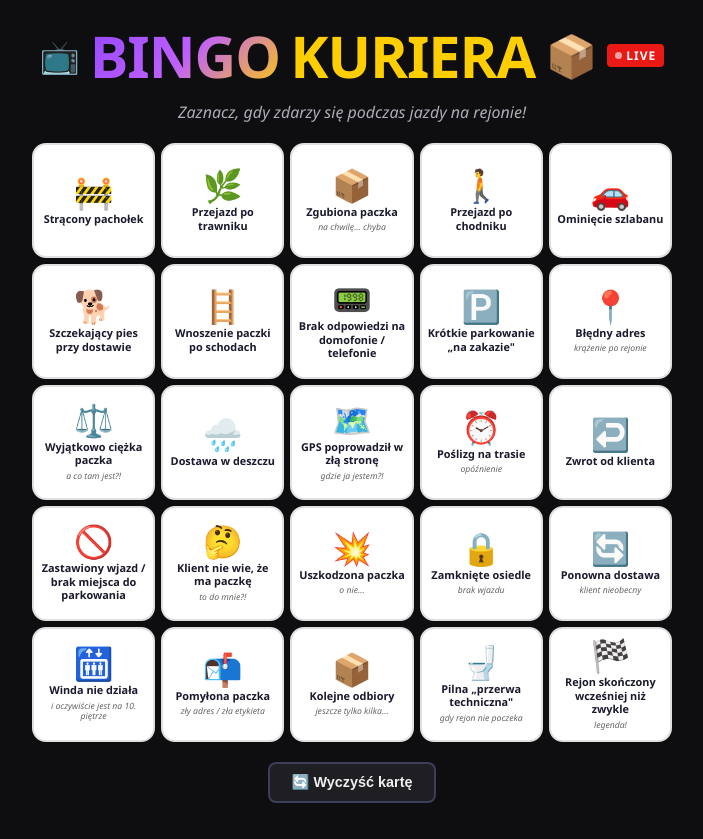
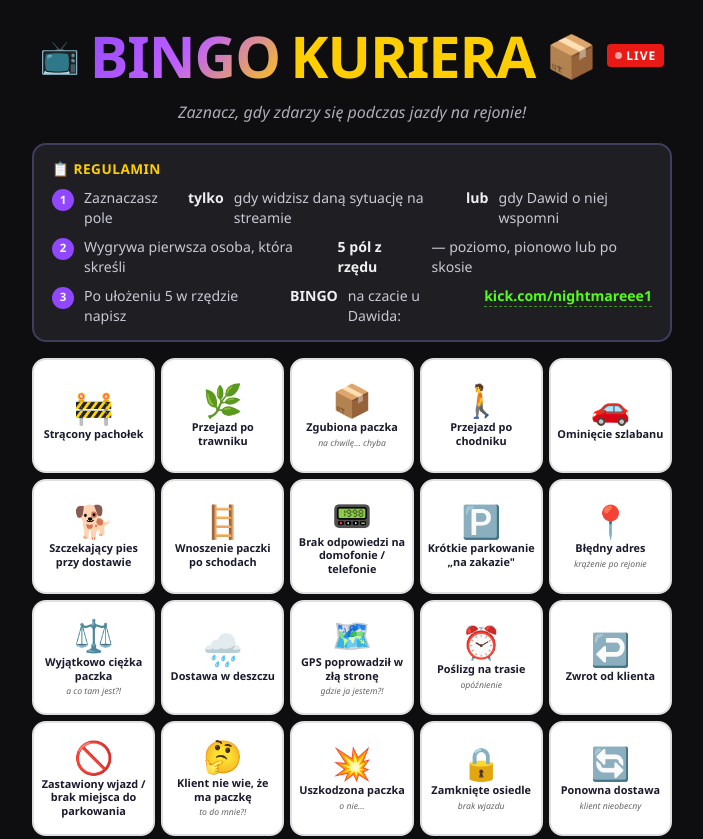
Before and after one commit to eydrianJS/bingo, a plain HTML site: page index.html in a window 1280 px wide. Shown: the top 839 px of the page, without its empty margins (288-991 px from the left). Drawn offline with nearby package versions, Linux system fonts and the light colour scheme.

Commit message:
feat: add rules panel + Kick chat reminder in win modal
Co-authored-by: Cursor <cursoragent@cursor.com>

```diff
--- a/index.html
+++ b/index.html
@@ -289,6 +289,94 @@
 
     .btn-close:hover { opacity: 0.88; }
 
+    .modal-kick {
+      background: #0a1f0a;
+      border: 2px solid #53fc18;
+      border-radius: 10px;
+      padding: 12px 16px;
+      margin-bottom: 16px;
+      font-size: 0.88rem;
+      color: #c8ffa0;
+      display: flex;
+      flex-direction: column;
+      gap: 6px;
+      align-items: center;
+    }
+
+    .modal-kick strong { color: #fff; font-size: 1.05rem; }
+
+    .modal-kick-link {
+      color: #53fc18;
+      font-weight: 800;
+      font-size: 0.95rem;
+      text-decoration: none;
+      border-bottom: 2px solid #53fc1855;
+      transition: color 0.15s;
+    }
+    .modal-kick-link:hover { color: #7dff45; }
+
+    /* ─── REGULAMIN ─── */
+    .rules-box {
+      width: 100%;
+      max-width: 640px;
+      background: var(--bg3);
+      border: 2px solid #3d3d5c;
+      border-radius: var(--radius);
+      padding: 14px 18px;
+      margin-bottom: 16px;
+    }
+
+    .rules-title {
+      font-size: 0.85rem;
+      font-weight: 800;
+      color: var(--yellow);
+      letter-spacing: 0.5px;
+      text-transform: uppercase;
+      margin-bottom: 10px;
+    }
+
+    .rules-list {
+      list-style: none;
+      display: flex;
+      flex-direction: column;
+      gap: 8px;
+    }
+
+    .rules-list li {
+      display: flex;
+      align-items: flex-start;
+      gap: 10px;
+      font-size: clamp(0.78rem, 2.5vw, 0.88rem);
+      color: #c8c8d4;
+      line-height: 1.45;
+    }
+
+    .rules-list li strong { color: #efeff1; }
+
+    .rule-num {
+      flex-shrink: 0;
+      width: 22px;
+      height: 22px;
+      border-radius: 50%;
+      background: var(--purple);
+      color: #fff;
+      font-size: 0.72rem;
+      font-weight: 900;
+      display: flex;
+      align-items: center;
+      justify-content: center;
+      margin-top: 1px;
+    }
+
+    .kick-link {
+      color: #53fc18;
+      font-weight: 700;
+      text-decoration: none;
+      border-bottom: 1px dashed #53fc1888;
+      transition: color 0.15s;
+    }
+    .kick-link:hover { color: #7dff45; border-color: #7dff45; }
+
     /* ─── RESPONSIVE ─── */
     @media (max-width: 420px) {
       .board { gap: 4px; }
@@ -309,6 +397,29 @@
   <p class="subtitle">Zaznacz, gdy zdarzy się podczas jazdy na rejonie!</p>
 </header>
 
+<!-- REGULAMIN -->
+<div class="rules-box">
+  <div class="rules-title">📋 Regulamin</div>
+  <ul class="rules-list">
+    <li>
+      <span class="rule-num">1</span>
+      Zaznaczasz pole <strong>tylko</strong> gdy widzisz daną sytuację na streamie
+      <strong>lub</strong> gdy Dawid o niej wspomni
+    </li>
+    <li>
+      <span class="rule-num">2</span>
+      Wygrywa pierwsza osoba, która skreśli <strong>5 pól z rzędu</strong> — poziomo, pionowo lub po skosie
+    </li>
+    <li>
+      <span class="rule-num">3</span>
+      Po ułożeniu 5 w rzędzie napisz <strong>BINGO</strong> na czacie u Dawida:
+      <a class="kick-link" href="https://kick.com/nightmareee1" target="_blank" rel="noopener">
+        kick.com/nightmareee1
+      </a>
+    </li>
+  </ul>
+</div>
+
 <div class="board-wrap">
   <div class="board" id="board"></div>
 
@@ -323,6 +434,12 @@
     <div class="modal-emoji">🏆</div>
     <h2>BINGO!</h2>
     <p id="modalMsg">Masz 5 w rzędzie!<br>Jesteś legendą rejonu! 📦🚀</p>
+    <div class="modal-kick">
+      Napisz teraz <strong>BINGO</strong> na czacie u Dawida!
+      <a href="https://kick.com/nightmareee1" target="_blank" rel="noopener" class="modal-kick-link">
+        🟢 kick.com/nightmareee1
+      </a>
+    </div>
     <button class="btn-close" id="btnCloseModal">Zamknij 🎉</button>
   </div>
 </div>
```
